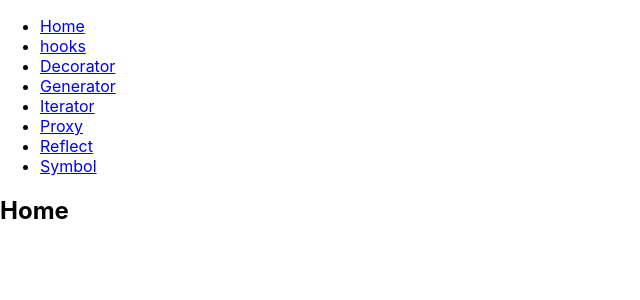
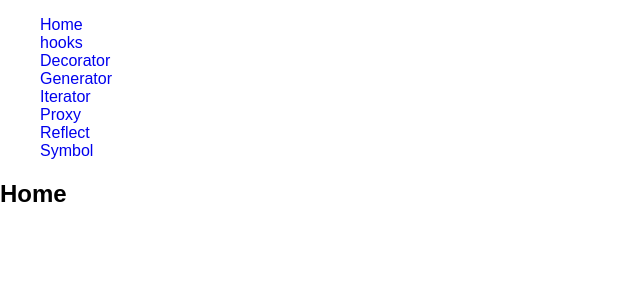
Before and after one commit to gaojihao/react-hierarchy, a React (Create React App) app in the folder demo/: page / in a window 1280 px wide. Shown: the top 300 px of the page, without its empty margins (0-640 px from the left). Built offline with nearby package versions, Linux system fonts and the light colour scheme.

Commit message:
update style

```diff
--- a/demo/src/index.css
+++ b/demo/src/index.css
@@ -1,13 +1,18 @@
 body {
   margin: 0;
-  font-family: -apple-system, BlinkMacSystemFont, 'Segoe UI', 'Roboto', 'Oxygen',
-    'Ubuntu', 'Cantarell', 'Fira Sans', 'Droid Sans', 'Helvetica Neue',
-    sans-serif;
-  -webkit-font-smoothing: antialiased;
-  -moz-osx-font-smoothing: grayscale;
+  padding: 0;
+  font-family: arial, sans-serif, "Segoe UI", "Roboto", "Oxygen",
+  "Ubuntu", "Cantarell", "Fira Sans", "Droid Sans", "Helvetica Neue",
+  sans-serif;
+  font-weight: 500;
 }
 
-code {
-  font-family: source-code-pro, Menlo, Monaco, Consolas, 'Courier New',
-    monospace;
+html, body, div, span, section, article, i, li, a, h5, h6, input {
+  list-style: none;
+  font-style: normal;
+  text-decoration: none;
+  border: none;
+  box-sizing: border-box;
+  -webkit-tap-highlight-color: transparent;
+  -webkit-font-smoothing: antialiased;
 }
```
